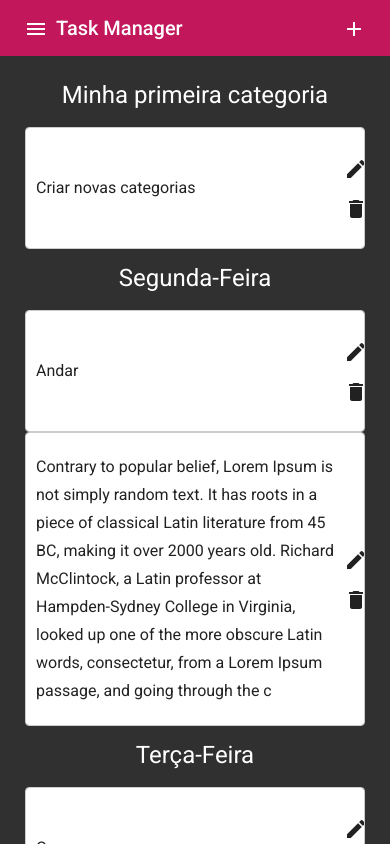
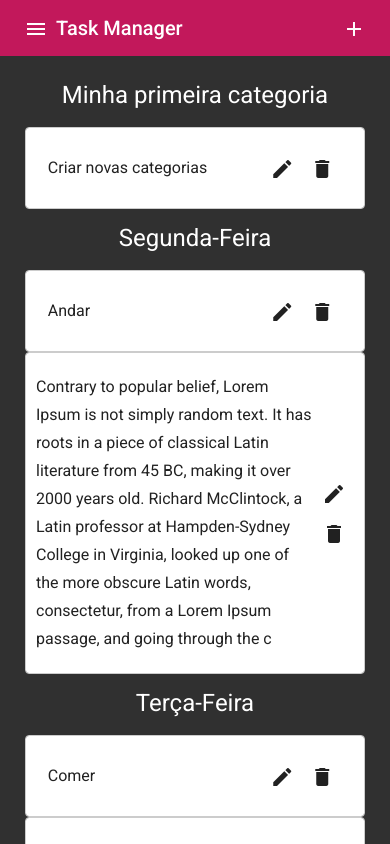
Before and after one commit to danillotc/To-Do-List, an Angular app: page /home in a window 390 px wide. Shown: the top 844 px of the page. Built offline with nearby package versions, Linux system fonts and the light colour scheme; data requests are answered from the project's data file.

Commit message:
adição de responsividade

```diff
--- a/src/app/components/drag-drop/drag-drop.component.css
+++ b/src/app/components/drag-drop/drag-drop.component.css
@@ -62,3 +62,12 @@
 .categoria{
   margin-top: 13px;
 }
+
+@media(max-width: 1200px){
+  .example-box h3 {
+    min-width: 60%;
+  }
+  .example-list {
+    width: 100% !important;
+  }
+}
--- a/src/app/components/drag-drop/drag-drop.component.html
+++ b/src/app/components/drag-drop/drag-drop.component.html
@@ -1,8 +1,8 @@
 
 <div class="row dragDropBody">
-    <div class="col-md-4" *ngFor="let listaCategoria of listaCategorias">
+    <div class="col-xl-4" *ngFor="let listaCategoria of listaCategorias">
 
-        <h1 class="text-center categoria">{{listaCategoria}}</h1>
+        <h1 class="text-center categoria col-xl-12">{{listaCategoria}}</h1>
 
         <div cdkDropList (cdkDropListDropped)="drop($event)">
             <div cdkDrag *ngFor="let item of category">
```
